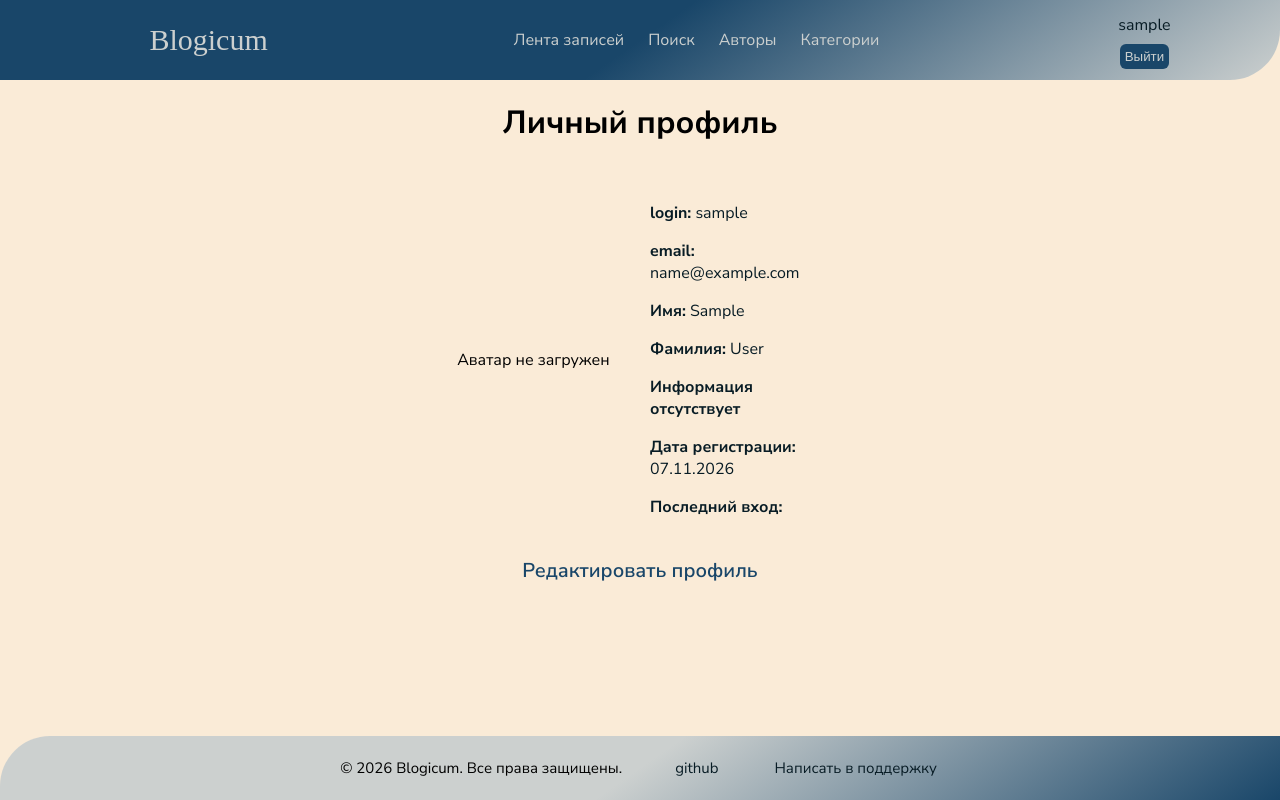
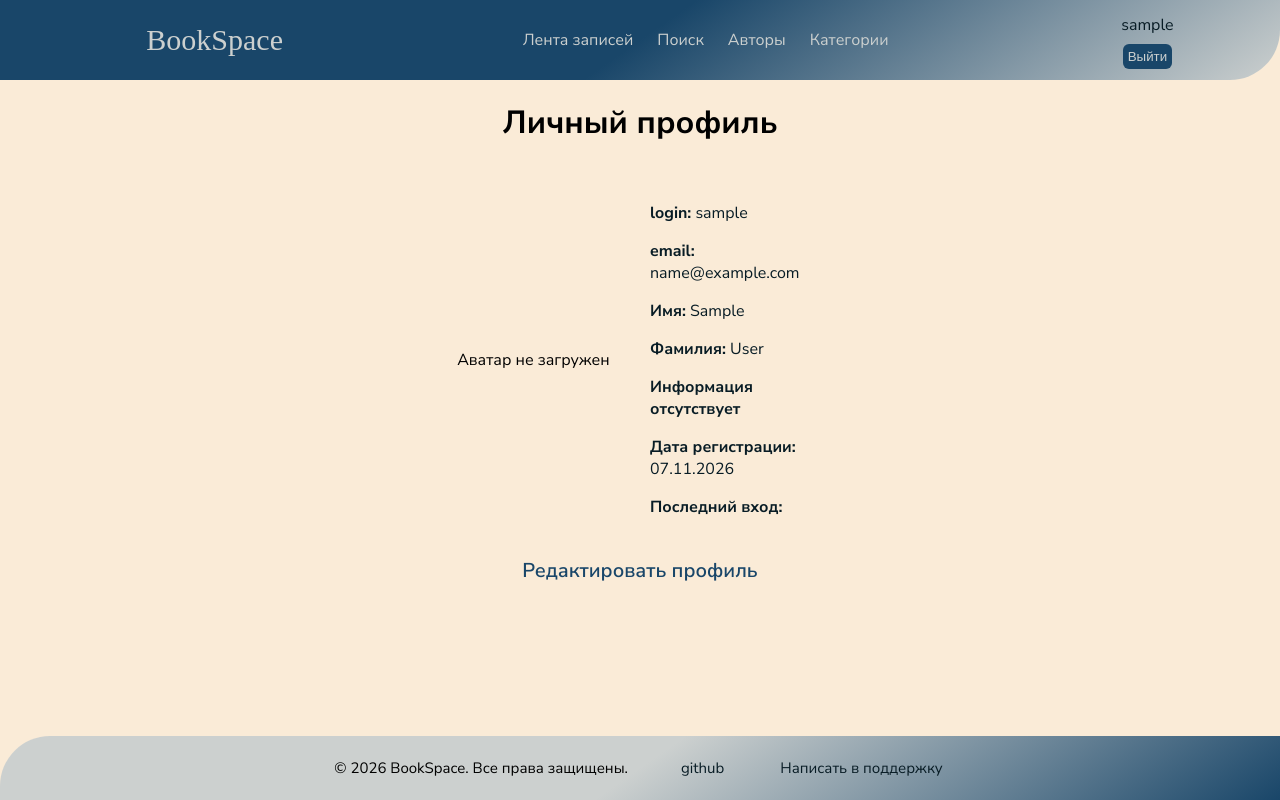
Before and after one commit to dmitryi-88/blog, a Django app: page /account/profile/ in a window 1280 px wide. Run offline with Django 5.2, Linux system fonts and the light colour scheme; the visitor is signed in with stand-in values (Sample User, id 1); some web fonts are replaced.

Commit message:
change name

```diff
--- a/static/css/main.css
+++ b/static/css/main.css
@@ -346,6 +346,7 @@
 .profileContainer .profileInfo .avatar img {
   width: 100%;
   max-width: 350px;
+  border-radius: 20px;
 }
 .profileContainer .profileInfo .info {
   width: 50%;
@@ -923,7 +924,7 @@ footer span {
     padding-left: 25px;
   }
   header .logoContainer a {
-    font-size: 18px;
+    font-size: 15px;
   }
   header nav {
     display: flex;
--- a/static/scss/main.scss
+++ b/static/scss/main.scss
@@ -175,7 +175,7 @@ footer {
             padding-left: 25px;
 
             a {
-                font-size: 18px;
+                font-size: 15px;
             }
         }
 
--- a/static/scss/profile.scss
+++ b/static/scss/profile.scss
@@ -31,6 +31,7 @@
             img {
                 width: 100%;
                 max-width: 350px;
+                border-radius: 20px;
             }
         }
 
--- a/templates/base.html
+++ b/templates/base.html
@@ -13,7 +13,7 @@
 <body>
     <header>
         <div class="logoContainer">
-            <a class="gravitas-one-regular" href="{% url 'blog:post_list' %}">Blogicum</a>
+            <a class="gravitas-one-regular" href="{% url 'blog:post_list' %}">BookSpace</a>
         </div>
 
         <nav>
@@ -42,7 +42,7 @@
     </main>
 
     <footer>
-        <span>© 2026 Blogicum. Все права защищены.</span>
+        <span>© 2026 BookSpace. Все права защищены.</span>
         <a href="https://github.com/dmitryi-88" target="_blank">github</a>
         <a href="mailto:example@mail.com" target="_blank">Написать в поддержку</a>
     </footer>
```
Also changed, not shown: 1 other file.
